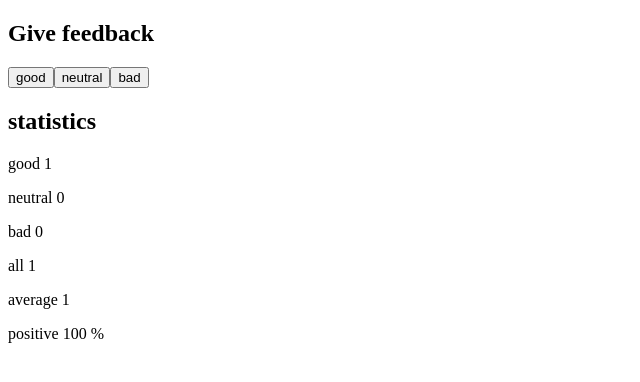
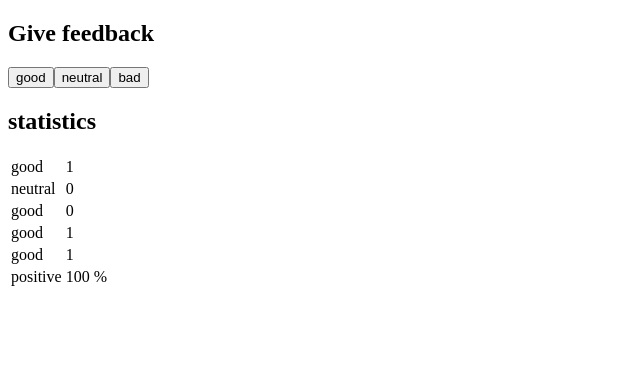
Before and after one commit to crlsrgz/fso, a React (Vite) app in the folder part1/unicafe/: page / in a window 1280 px wide. Both pictures are taken after a click on the button "good". Shown: the top 382 px of the page, without its empty margins (0-640 px from the left). Built offline with nearby package versions, Linux system fonts and the light colour scheme.

Commit message:
part1d-exercise-1.11

```diff
--- a/part1/unicafe/index.html
+++ b/part1/unicafe/index.html
@@ -1,13 +1,16 @@
 <!doctype html>
 <html lang="en">
+
 <head>
   <meta charset="UTF-8" />
-    <link rel="icon" type="image/svg+xml" href="" />
+  <link rel="icon" type="image/svg+xml" href="./src/favicon.ico" />
   <meta name="viewport" content="width=device-width, initial-scale=1.0" />
   <title>Vite + React</title>
 </head>
+
 <body>
   <div id="root"></div>
   <script type="module" src="/src/main.jsx"></script>
 </body>
+
 </html>
--- a/part1/unicafe/src/App.jsx
+++ b/part1/unicafe/src/App.jsx
@@ -2,6 +2,17 @@ import { useState } from "react";
 
 function Button({ onSmash, text }) {
   return <button onClick={onSmash}>{text}</button>;
+}
+
+function StatisticLine(props) {
+  return (
+    <tr>
+      <td>{props.text} </td>
+      <td>
+        {props.value} <span>{props.symbol === true ? " %" : ""}</span>
+      </td>
+    </tr>
+  );
 }
 
 function Statistics(props) {
@@ -14,33 +25,23 @@ function Statistics(props) {
     );
   }
   return (
-    <div>
+    <>
       <h2>statistics</h2>
-      <p>
-        <span>good </span>
-        <span>{props.good}</span>
-      </p>
-      <p>
-        <span>neutral </span>
-        <span>{props.neutral}</span>
-      </p>
-      <p>
-        <span>bad </span>
-        <span>{props.bad}</span>
-      </p>
-      <p>
-        <span>all </span>
-        <span>{props.allPoints}</span>
-      </p>
-      <p>
-        <span>average </span>
-        <span>{props.average}</span>
-      </p>
-      <p>
-        <span>positive </span>
-        <span>{props.positive} %</span>
-      </p>
-    </div>
+      <table>
+        <tbody>
+          <StatisticLine text={"good"} value={props.good} />
+          <StatisticLine text={"neutral"} value={props.neutral} />
+          <StatisticLine text={"good"} value={props.bad} />
+          <StatisticLine text={"good"} value={props.allPoints} />
+          <StatisticLine text={"good"} value={props.average} />
+          <StatisticLine
+            text={"positive"}
+            value={props.positive}
+            symbol={true}
+          />
+        </tbody>
+      </table>
+    </>
   );
 }
 const App = () => {
```
Also changed, not shown: 1 other file (tests, documents, lock files or other folders). Lines whose indentation alone changed are shown as unchanged.
